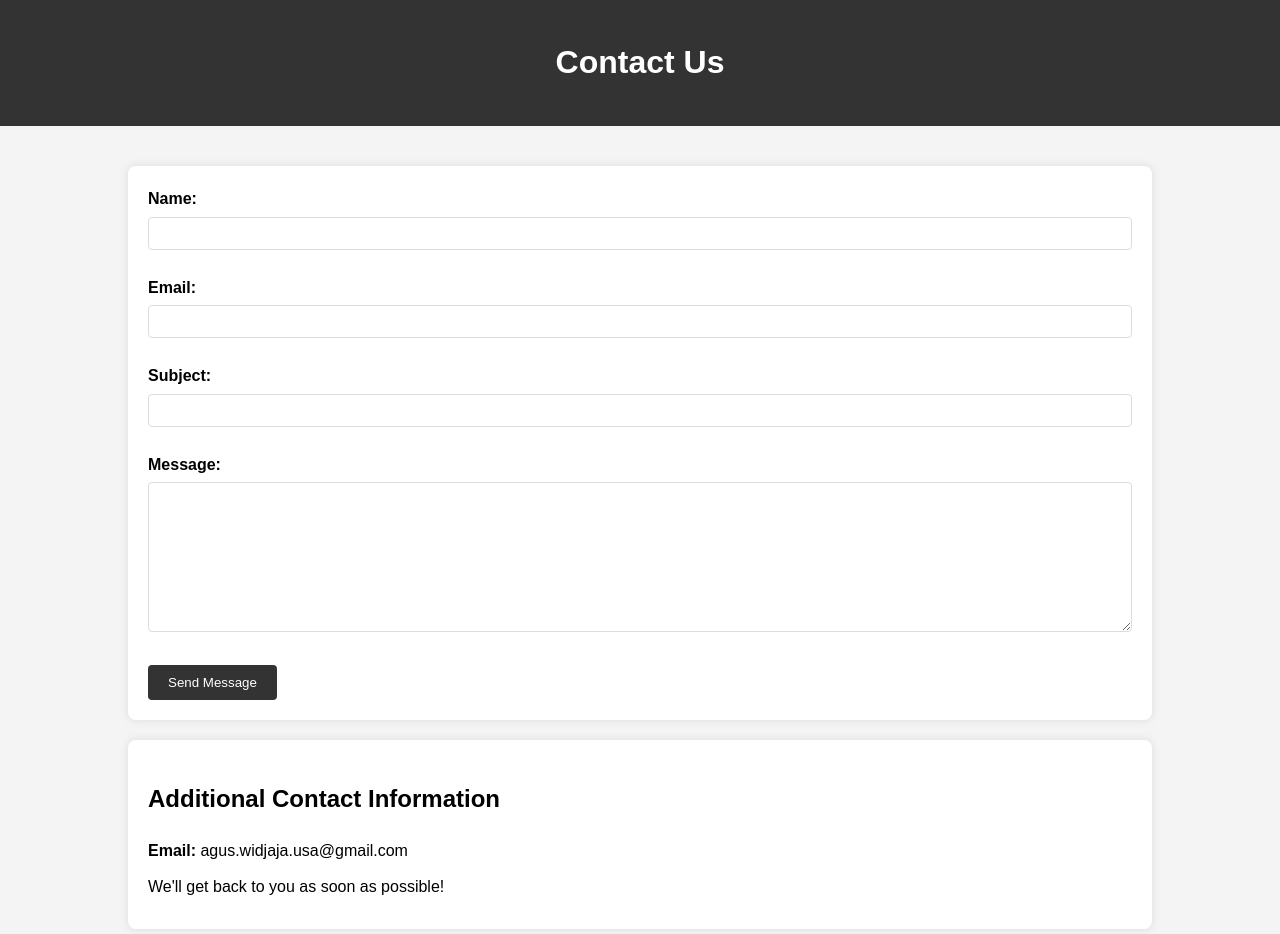
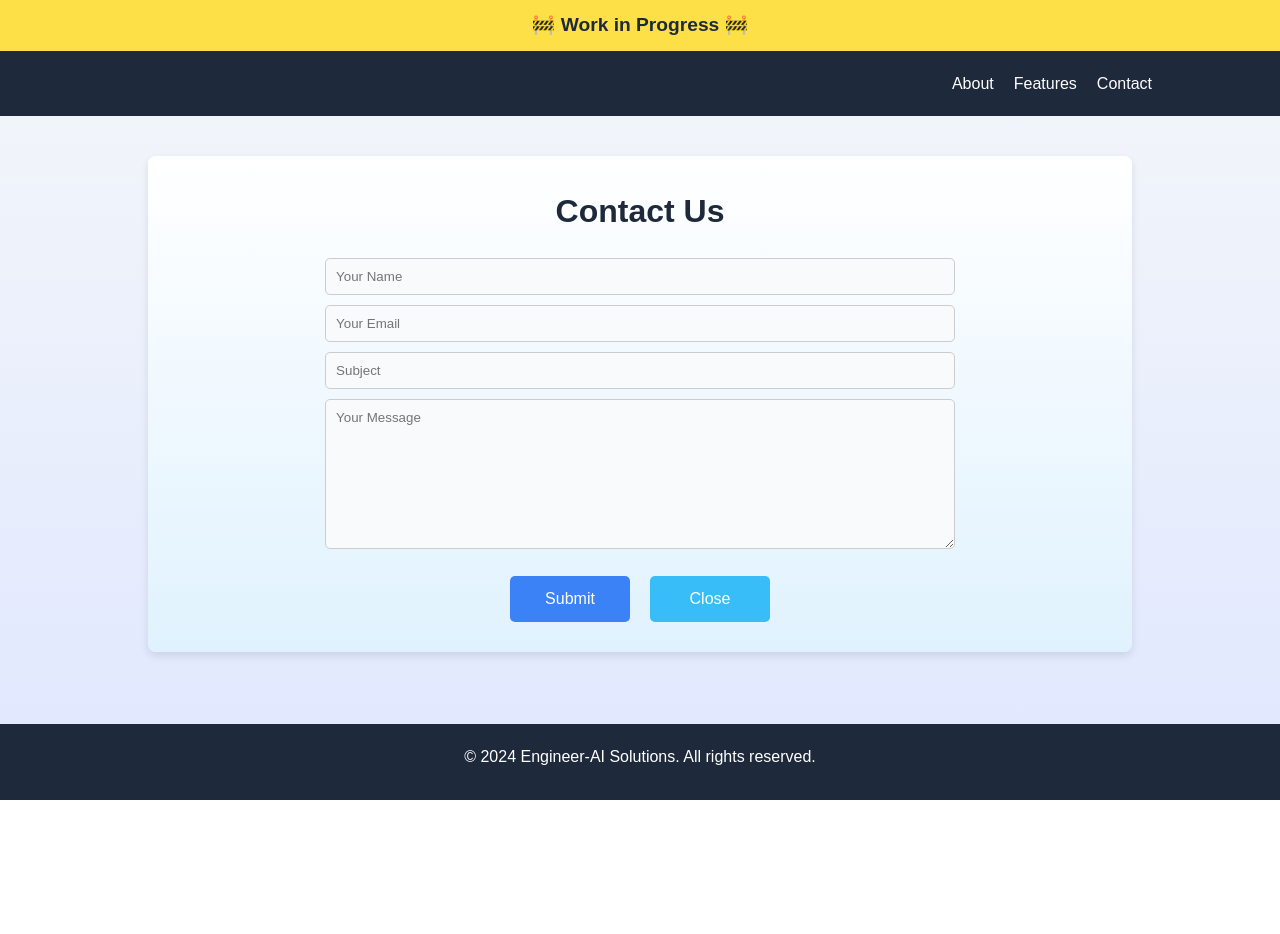
Before and after one commit to Codethestars/engineer-ai.github.io, a plain HTML site: page contact.html in a window 1280 px wide. After the commit the page ends 800 px from the top, so only its background shows below. Drawn offline with Linux system fonts and the light colour scheme.

Commit message:
Updated contact page styling to match index

```diff
--- a/contact.html
+++ b/contact.html
@@ -5,114 +5,190 @@
     <meta name="viewport" content="width=device-width, initial-scale=1.0">
     <title>Contact Us - Engineer AI</title>
     <style>
-        body {
-            font-family: Arial, sans-serif;
-            line-height: 1.6;
+        * {
             margin: 0;
             padding: 0;
-            background-color: #f4f4f4;
+            box-sizing: border-box;
+            font-family: 'Arial', sans-serif;
         }
+
+        body {
+            color: #333;
+            line-height: 1.6;
+            background: linear-gradient(to bottom, #f4f7f9, #e0e7ff);
+            min-height: 100vh;
+            display: flex;
+            flex-direction: column;
+        }
+
+        #work-in-progress {
+            background-color: #fde047;
+            color: #1e293b;
+            text-align: center;
+            padding: 10px;
+            font-weight: bold;
+            font-size: 1.2rem;
+        }
+
+        header {
+            display: flex;
+            justify-content: flex-end;
+            padding: 20px 10%;
+            background-color: #1e293b;
+            color: #fff;
+        }
+
+        header nav ul {
+            list-style: none;
+            display: flex;
+            gap: 20px;
+        }
+
+        header nav ul li a {
+            text-decoration: none;
+            color: #fff;
+            font-size: 1rem;
+            transition: color 0.3s;
+        }
+
+        header nav ul li a:hover {
+            color: #38bdf8;
+        }
+
         .container {
+            flex: 1;
             width: 80%;
-            margin: auto;
-            overflow: hidden;
+            margin: 20px auto;
             padding: 20px;
         }
-        header {
-            background: #333;
-            color: white;
+
+        .contact-form {
+            background: linear-gradient(to bottom, #fff, #e0f2fe);
+            padding: 30px 10%;
+            border-radius: 8px;
+            box-shadow: 0 4px 8px rgba(0,0,0,0.1);
+        }
+
+        h1 {
             text-align: center;
-            padding: 1rem 0;
+            color: #1e293b;
+            margin-bottom: 20px;
+            font-size: 2rem;
         }
-        .contact-form {
-            background: white;
-            padding: 20px;
-            border-radius: 8px;
-            box-shadow: 0 0 10px rgba(0,0,0,0.1);
-            margin-top: 20px;
-        }
+
         .form-group {
             margin-bottom: 15px;
+            width: 80%;
+            margin: 10px auto;
         }
-        label {
-            display: block;
-            margin-bottom: 5px;
-            font-weight: bold;
-        }
+
         input[type="text"],
         input[type="email"],
         textarea {
             width: 100%;
-            padding: 8px;
-            border: 1px solid #ddd;
-            border-radius: 4px;
-            box-sizing: border-box;
-            margin-bottom: 10px;
+            padding: 10px;
+            border: 1px solid #ccc;
+            border-radius: 5px;
+            background-color: #f9fafb;
         }
+
         textarea {
             height: 150px;
             resize: vertical;
         }
-        button {
-            background: #333;
-            color: white;
+
+        .button-container {
+            display: flex;
+            justify-content: center;
+            gap: 20px;
+            margin-top: 20px;
+        }
+
+        .button-container button,
+        .button-container a {
+            background-color: #3b82f6;
+            color: #fff;
             padding: 10px 20px;
             border: none;
-            border-radius: 4px;
+            border-radius: 5px;
+            font-size: 1rem;
             cursor: pointer;
+            transition: background-color 0.3s;
+            width: 120px;
+            text-align: center;
+            text-decoration: none;
+            display: inline-block;
         }
-        button:hover {
-            background: #555;
+
+        .button-container .close {
+            background-color: #38bdf8;
         }
-        .contact-info {
-            margin-top: 20px;
-            background: white;
-            padding: 20px;
-            border-radius: 8px;
-            box-shadow: 0 0 10px rgba(0,0,0,0.1);
+
+        .button-container button:hover,
+        .button-container a:hover {
+            background-color: #2563eb;
         }
-        .contact-info p {
-            margin: 10px 0;
+
+        .button-container .close:hover {
+            background-color: #0ea5e9;
+        }
+
+        footer {
+            background-color: #1e293b;
+            color: #fff;
+            padding: 20px 10%;
+            text-align: center;
+            margin-top: auto;
+        }
+
+        footer p {
+            margin-bottom: 10px;
         }
     </style>
 </head>
 <body>
+    <div id="work-in-progress">🚧 Work in Progress 🚧</div>
+
     <header>
-        <h1>Contact Us</h1>
+        <nav>
+            <ul>
+                <li><a href="#about">About</a></li>
+                <li><a href="#features">Features</a></li>
+                <li><a href="contact.html">Contact</a></li>
+            </ul>
+        </nav>
     </header>
 
     <div class="container">
         <div class="contact-form">
+            <h1>Contact Us</h1>
             <form action="mailto:agus.widjaja.usa@gmail.com" method="post" enctype="text/plain">
                 <div class="form-group">
-                    <label for="name">Name:</label>
-                    <input type="text" id="name" name="name" required>
+                    <input type="text" id="name" name="name" placeholder="Your Name" required>
                 </div>
 
                 <div class="form-group">
-                    <label for="email">Email:</label>
-                    <input type="email" id="email" name="email" required>
+                    <input type="email" id="email" name="email" placeholder="Your Email" required>
                 </div>
 
                 <div class="form-group">
-                    <label for="subject">Subject:</label>
-                    <input type="text" id="subject" name="subject" required>
+                    <input type="text" id="subject" name="subject" placeholder="Subject" required>
                 </div>
 
                 <div class="form-group">
-                    <label for="message">Message:</label>
-                    <textarea id="message" name="message" required></textarea>
+                    <textarea id="message" name="message" placeholder="Your Message" required></textarea>
                 </div>
 
-                <button type="submit">Send Message</button>
+                <div class="button-container">
+                    <button type="submit">Submit</button>
+                    <a href="index.html" class="close">Close</a>
+                </div>
             </form>
         </div>
+    </div>
 
-        <div class="contact-info">
-            <h2>Additional Contact Information</h2>
-            <p><strong>Email:</strong> agus.widjaja.usa@gmail.com</p>
-            <p>We'll get back to you as soon as possible!</p>
-        </div>
-    </div>
+    <footer>
+        <p>&copy; 2024 Engineer-AI Solutions. All rights reserved.</p>
+    </footer>
 </body>
 </html>
```
